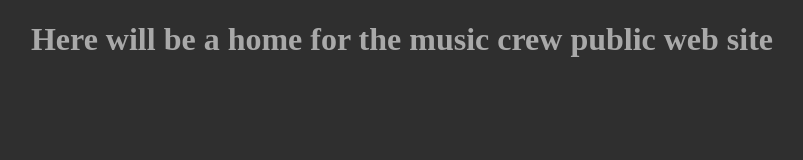
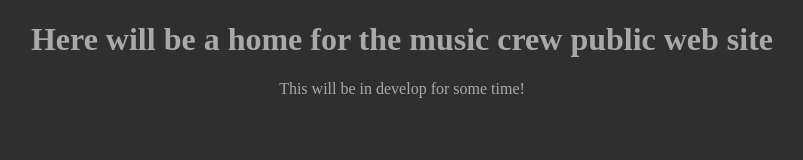
Before and after one commit to lkoida/music-crew, a plain HTML site: page index.html in a window 1280 px wide. Shown: the whole page, without its empty margins (238-1041 px from the left). Drawn offline with Linux system fonts and the light colour scheme.

Commit message:
added new line to make a pr

```diff
--- a/index.html
+++ b/index.html
@@ -14,12 +14,13 @@
             color: rgb(169, 169, 169);
         }
 
-        h1 {
+        h1, p {
             text-align: center;
         }
     </style>
 </head>
 <body>
     <h1>Here will be a home for the music crew public web site</h1>
+    <p>This will be in develop for some time!</p>
 </body>
 </html>
```
